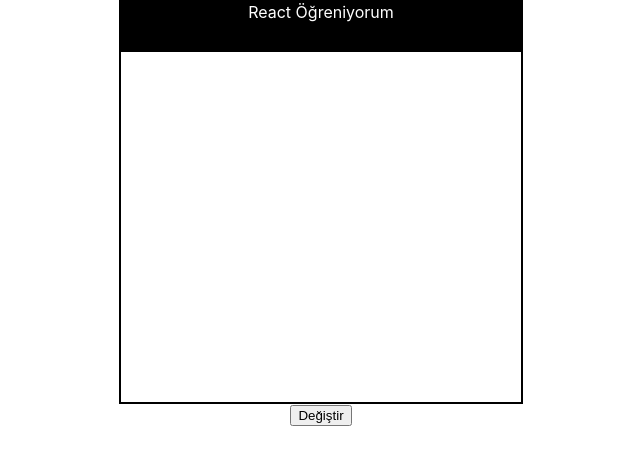
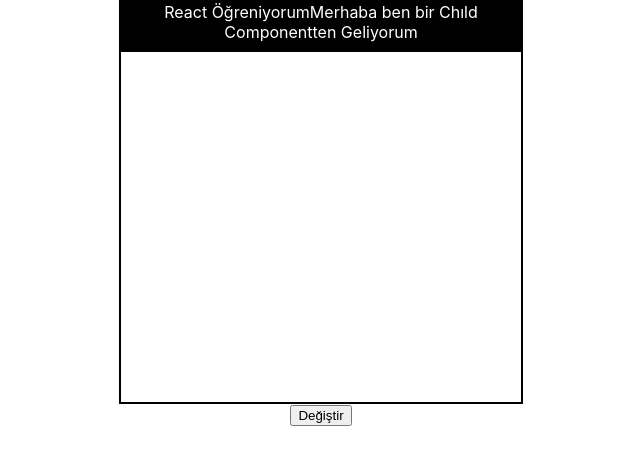
Before and after one commit to Cetin-ARAS/myreact2, a React (Create React App) app: page / in a window 1280 px wide. Shown: the top 464 px of the page, without its empty margins (319-959 px from the left). Built offline with nearby package versions, Linux system fonts and the light colour scheme.

Commit message:
children

```diff
--- a/src/components/Header.js
+++ b/src/components/Header.js
@@ -4,6 +4,7 @@ export default function Header(props) {
   return (
     <div style={{widht:"inherit", height:"50px", backgroundColor:"black", color:"white"}}>
         {props.baslik}
+        {props.children}
 
     </div>
   )
--- a/src/components/container.js
+++ b/src/components/container.js
@@ -5,7 +5,7 @@ export default function Container(props){
 
     return(
       <div style={{width:"400px", height:"400px", border:"2px solid black", margin:"0px auto"}}>
-        <Header baslik={props.title}/>
+        <Header baslik={props.title}>Merhaba ben bir Chıld Componentten Geliyorum</Header>
 
       </div>
     )
```
